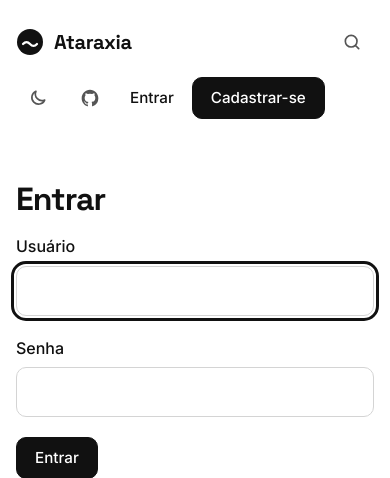
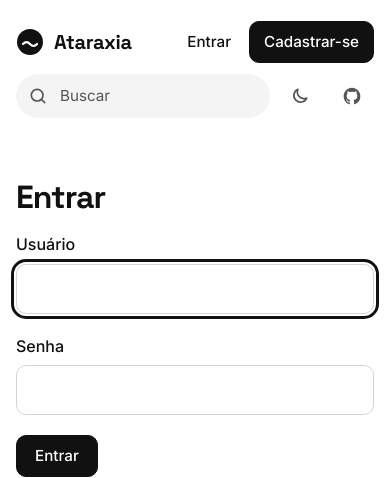
Before and after one commit to ataraxia-ppads/ataraxia-blog, a Django app: page /entrar/ in a window 390 px wide. Shown: the top 478 px of the page. Run offline with Django 5.2, Linux system fonts and the light colour scheme.

Commit message:
Topo em duas linhas no celular: marca e conta em cima, busca embaixo (#29)

```diff
--- a/static/css/ataraxia.css
+++ b/static/css/ataraxia.css
@@ -186,9 +186,21 @@ h1, h2, h3 { font-family: var(--titulo); line-height: 1.2; letter-spacing: -0.02
 .menu-lista a:hover, .menu-lista button:hover { background: var(--campo); color: var(--texto); }
 .menu-lista button { color: var(--suave); }
 
-/* Em tela estreita a busca aberta ocupa uma linha própria, abaixo do topo. */
+/* Em tela estreita o topo tem duas linhas: marca e conta em cima; embaixo,
+   a busca sempre aberta, com o tema e o repositório ao lado. Os itens da
+   navegação passam a ser arrumados direto pelo topo. */
 @media (max-width: 640px) {
-  .busca:focus-within, .busca:has(input:not(:placeholder-shown)) { order: 3; flex: 1 1 100%; width: auto; }
+  .topo-interno { gap: 10px 8px; }
+  .navegacao { display: contents; }
+  .marca { order: 1; }
+  .navegacao > * { order: 2; }
+  .busca, .busca:focus-within, .busca:has(input:not(:placeholder-shown)) {
+    order: 3; flex: 1 1 calc(100% - 104px); width: auto; background: var(--campo);
+  }
+  .busca input[type=search] { padding-right: 16px; opacity: 1; }
+  .busca-lupa:hover { background: none; }
+  .navegacao > .icone-botao { order: 4; }
+  .topo .botao { padding: 0 14px; }
 }
 
 /* Avatar ---------------------------------------------------------------- */
```
